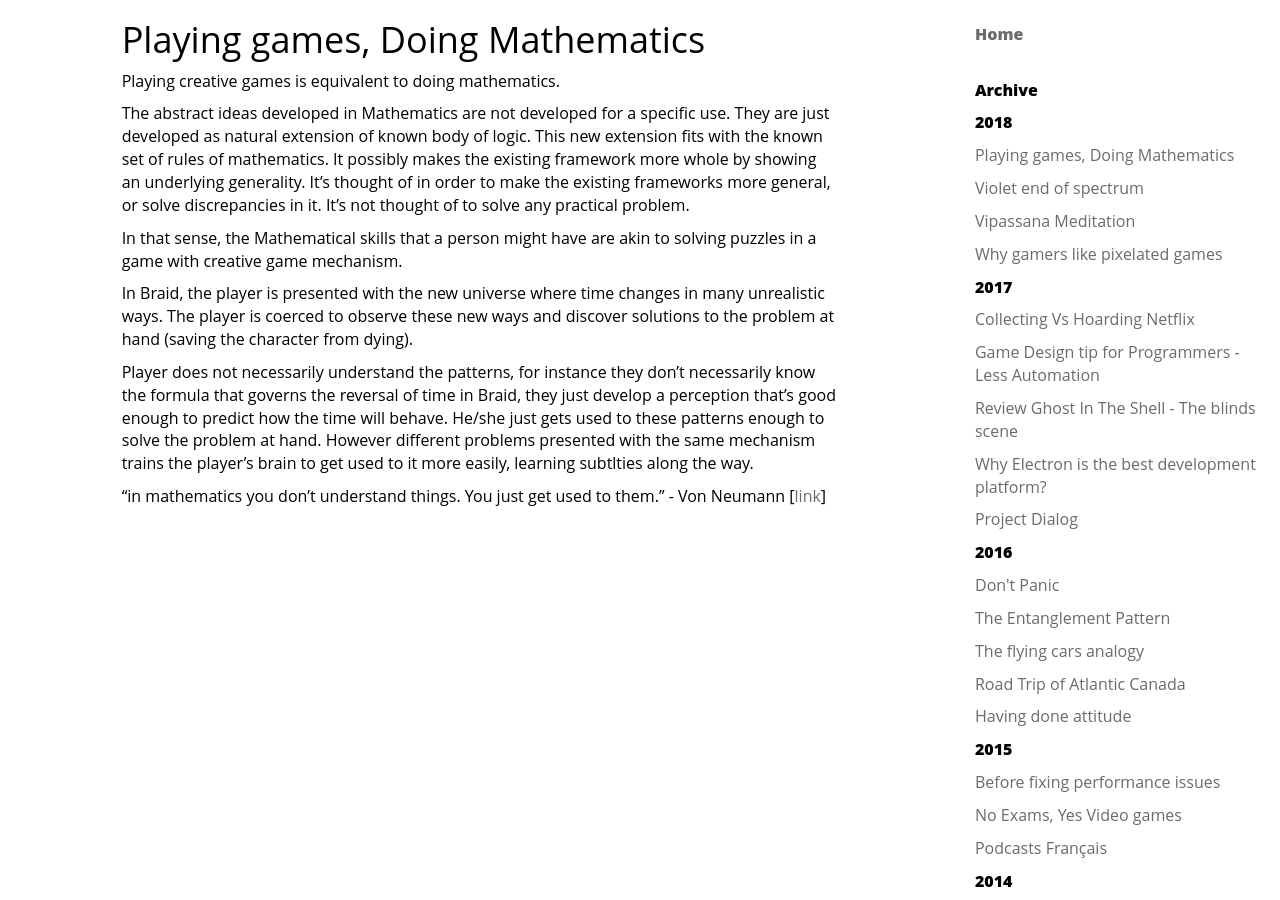
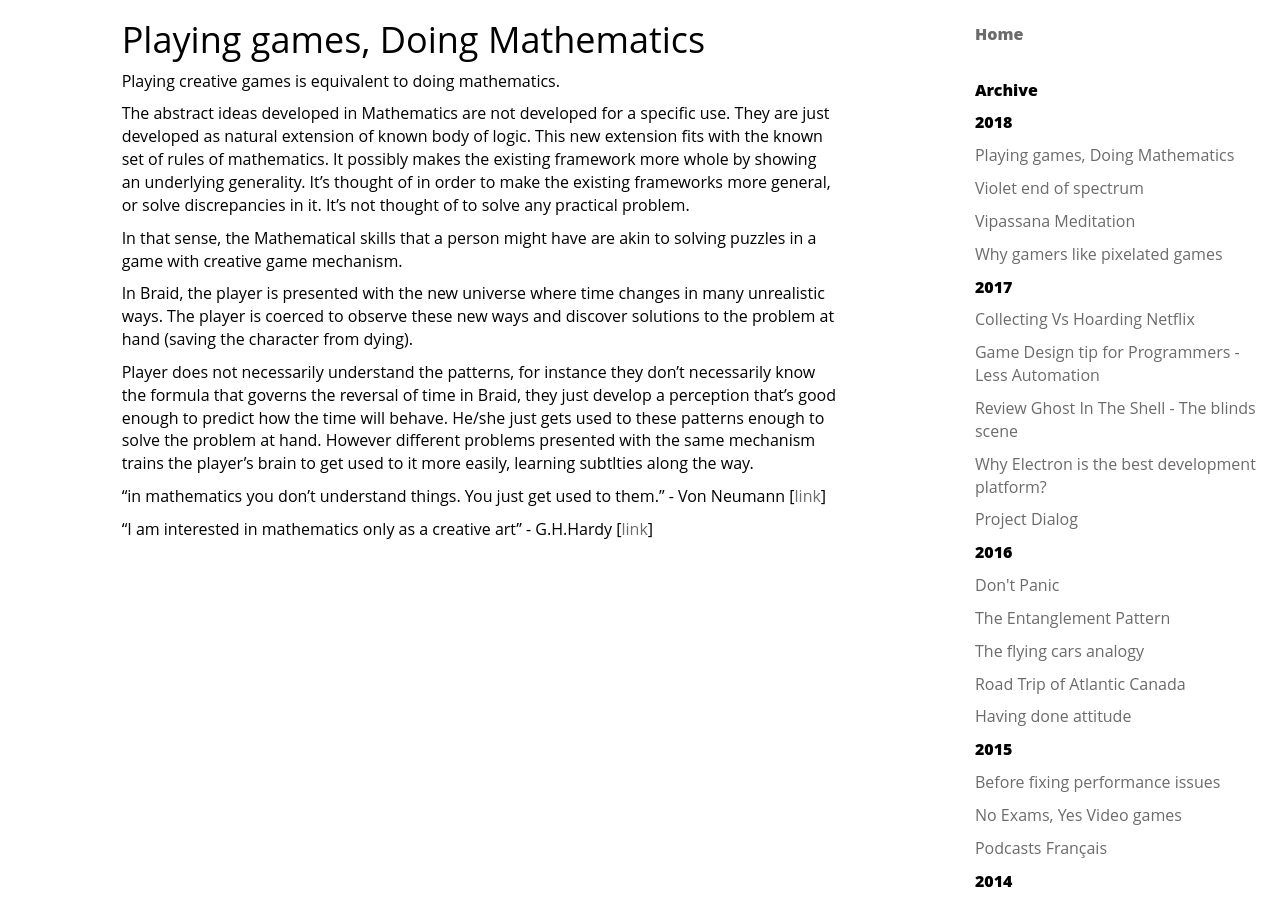
Before and after one commit to jay3sh/mepage, a Jekyll site: the page built from _posts/2018-11-22-games-and-math.md, in a window 1280 px wide and 900 px high. Built offline with Jekyll 4.4.1, drawn with Linux system fonts in a browser that asks for light colours.

Commit message:
Update 2018-11-22-games-and-math.md

```diff
--- a/_posts/2018-11-22-games-and-math.md
+++ b/_posts/2018-11-22-games-and-math.md
@@ -17,3 +17,5 @@ In Braid, the player is presented with the new universe where time changes in ma
 Player does not necessarily understand the patterns, for instance they don't necessarily know the formula that governs the reversal of time in Braid, they just develop a perception that's good enough to predict how the time will behave. He/she just gets used to these patterns enough to solve the problem at hand. However different problems presented with the same mechanism trains the player's brain to get used to it more easily, learning subtlties along the way.
 
 "in mathematics you don't understand things. You just get used to them." - Von Neumann [[link](http://math.stackexchange.com/questions/11267/what-are-some-interpretations-of-von-neumanns-quote)]
+
+“I am interested in mathematics only as a creative art” - G.H.Hardy [[link](https://en.wikiquote.org/wiki/G._H._Hardy)]
```
